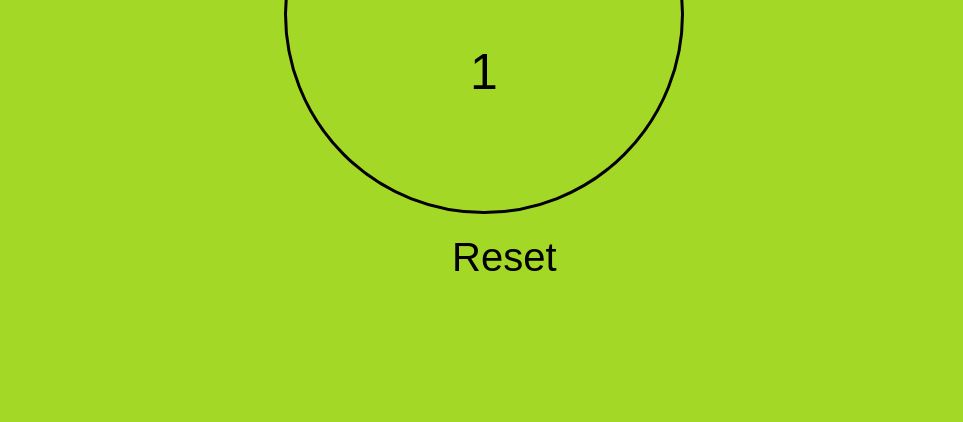
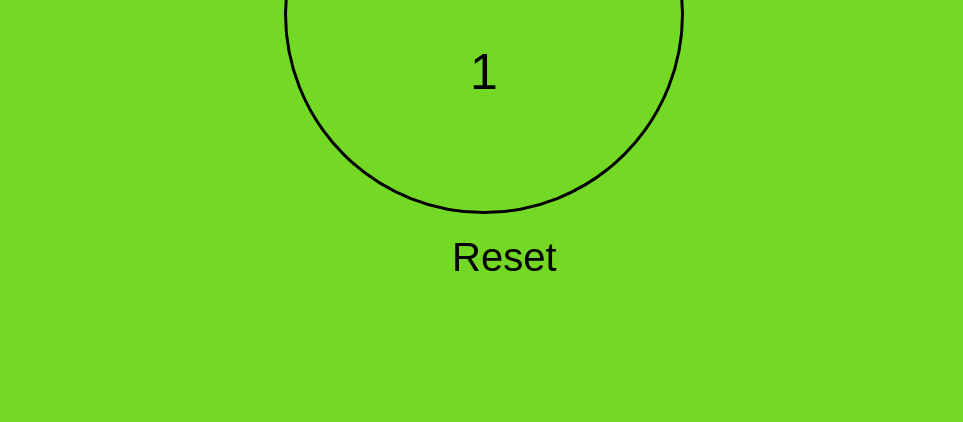
Before and after one commit to richardyam1/FreeCodeCamp, a plain HTML site: page Pomodoro_clock/Pomodoro_clock.html in a window 1280 px wide. Shown: the part 378-800 px from the top of the page, without its empty margins (156-1119 px from the left). Drawn offline with nearby package versions, Linux system fonts and the light colour scheme.

Commit message:
Change background color for work session

```diff
--- a/Pomodoro_clock/Pomodoro_clock.css
+++ b/Pomodoro_clock/Pomodoro_clock.css
@@ -1,5 +1,5 @@
 body {
-	background-color: #A3D826;
+	background-color: #74D925;
 }
 
 h1{
```
